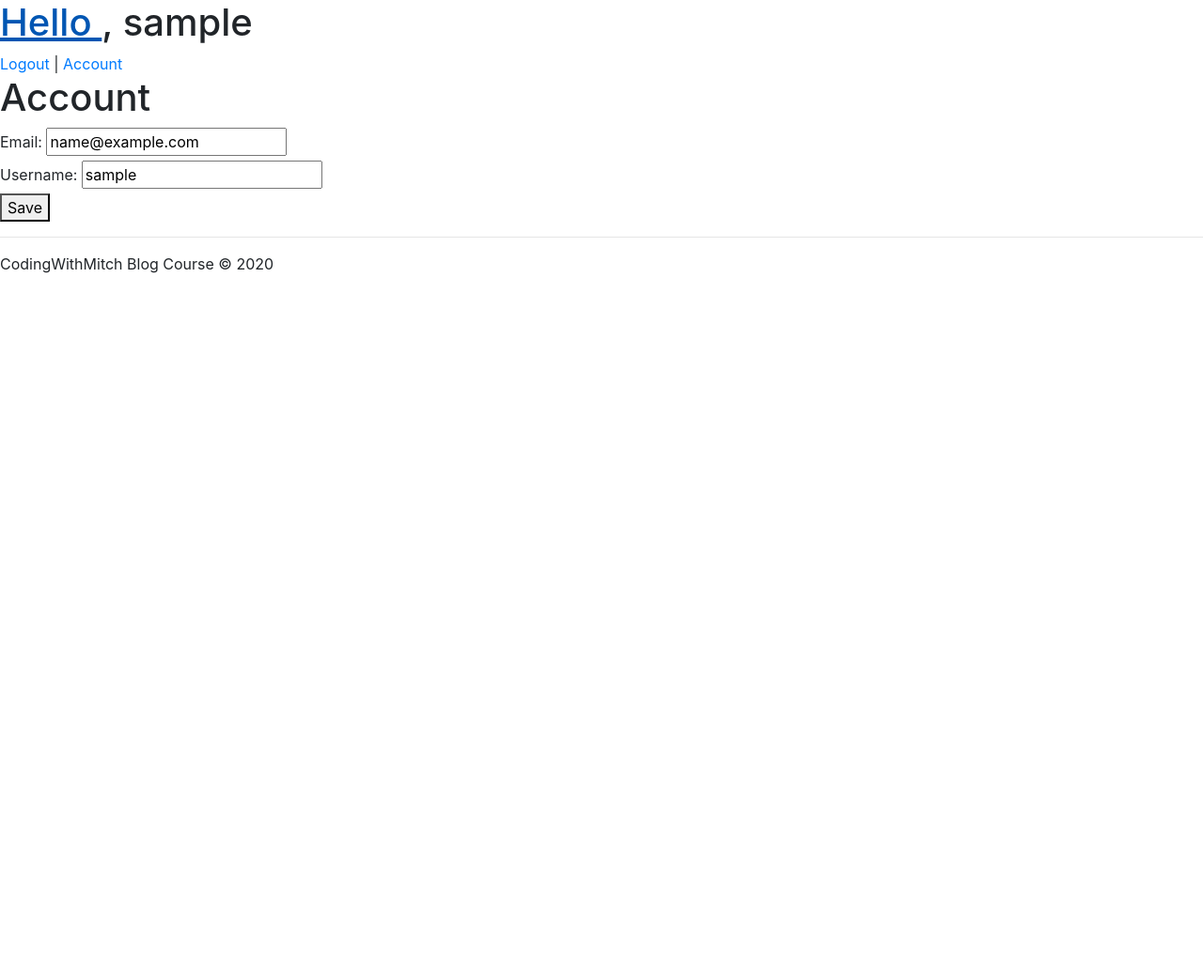
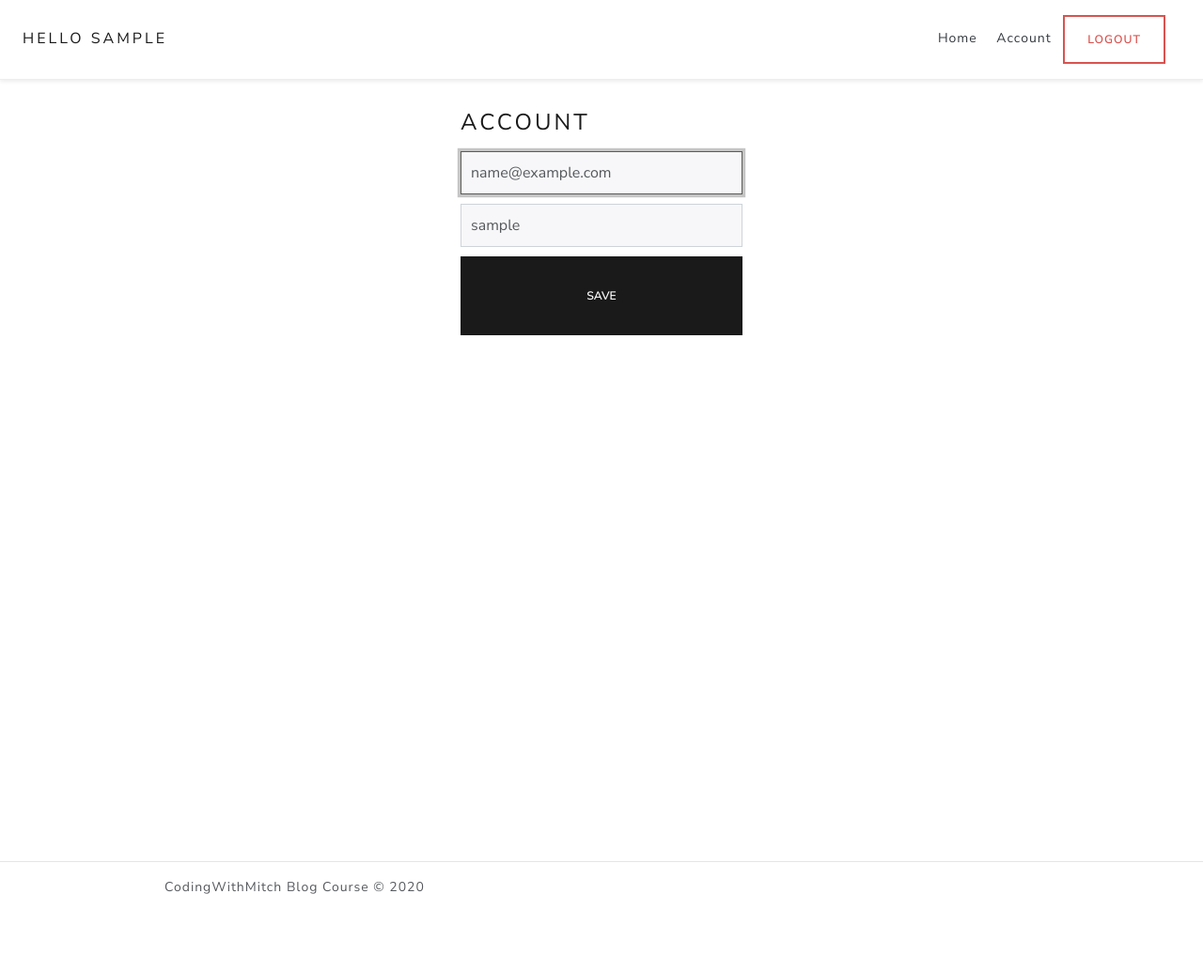
Before and after one commit to simransdsu/django.mysite, a Django app: page /account/ in a window 1280 px wide. Shown: the whole page at 94% size. Before the commit the page ends 291 px from the top, so only its background shows below. Run offline with Django 3.2, Linux system fonts and the light colour scheme; the visitor is signed in with stand-in values (Sample User, id 1); some libraries are stand-ins or nearby versions.

Commit message:
Added boostrap stylying to website and forms

```diff
--- a/account/templates/account/account.html
+++ b/account/templates/account/account.html
@@ -1,23 +1,61 @@
 {% extends 'base.html' %}
 
 {% block content %}
+<style>
+    .form-signin {
+  width: 100%;
+  max-width: 330px;
+  padding: 15px;
+  margin: auto;
+}
+.form-signin .checkbox {
+  font-weight: 400;
+}
+.form-signin .form-control {
+  position: relative;
+  box-sizing: border-box;
+  height: auto;
+  padding: 10px;
+  font-size: 16px;
+}
+.form-signin .form-control:focus {
+  z-index: 2;
+}
+.form-signin input[type="email"] {
+  margin-bottom: 10px;
+  border-bottom-right-radius: 0;
+  border-bottom-left-radius: 0;
+}
 
-    <h1>Account</h1>
-    <form method="POST">
+.form-signin input[type="text"] {
+  margin-bottom: 10px;
+  border-bottom-right-radius: 0;
+  border-bottom-left-radius: 0;
+}
+
+.form-signin input[type="password"] {
+  margin-bottom: 10px;
+  border-top-left-radius: 0;
+  border-top-right-radius: 0;
+}
+    </style>
+
+    <form class="form-signin" method="POST">
         {% csrf_token %}
+        <h1 class="h3 mb-3 font-weight-normal">Account</h1>
+
+        <input type="email" name="email" id="inputEmail" class="form-control" placeholder="Email"
+               value="{{ account_form.initial.email }}"
+               required autofocus>
+
+        <input type="text" name="username" id="inputPassword" class="form-control" placeholder="Username"
+               value="{{ account_form.initial.username }}"
+               required>
 
         {% for field in account_form %}
-            {{ field.label_tag }}
-            {{ field }}
-
-            {% if field.help_text %}
-                <small style="color: grey;">{{ field.help_text }}</small>
-            {% endif %}
-        <br />
-        {% endfor %}
-
-        {% for error in field.error %}
-            <small style="color: red;">{{ error }}</small>
+            {% for error in field.error %}
+                <small style="color: red;">{{ error }}</small>
+            {% endfor %}
         {% endfor %}
 
         {% if account_form.non_field_errors %}
@@ -26,7 +64,8 @@
             </div>
         {% endif %}
 
-        <button type="submit">Save</button>
+        <button class="btn btn-lg btn-primary btn-block" type="submit">Save</button>
     </form>
 
+
 {% endblock content %}
--- a/account/views.py
+++ b/account/views.py
@@ -77,10 +77,7 @@ def __submit_registration_form(request, form):
     form.save()
     email = form.cleaned_data.get("email")
     raw_password = form.cleaned_data.get("password1")
-    print(email)
-    print(raw_password)
     account = authenticate(email=email, password=raw_password)
-    print(account)
     login(request, account)
 
 
--- a/templates/base.html
+++ b/templates/base.html
@@ -5,18 +5,26 @@
     <meta name="viewport"
           content="width=device-width, user-scalable=no, initial-scale=1.0, maximum-scale=1.0, minimum-scale=1.0">
     <meta http-equiv="X-UA-Compatible" content="ie=edge">
-    <link rel="stylesheet" href="https://stackpath.bootstrapcdn.com/bootstrap/4.5.2/css/bootstrap.min.css"
-          integrity="sha384-JcKb8q3iqJ61gNV9KGb8thSsNjpSL0n8PARn9HuZOnIxN0hoP+VmmDGMN5t9UJ0Z"
-          crossorigin="anonymous">
+    <link rel="stylesheet" href="https://stackpath.bootstrapcdn.com/bootswatch/4.5.2/lux/bootstrap.min.css" integrity="sha384-9+PGKSqjRdkeAU7Eu4nkJU8RFaH8ace8HGXnkiKMP9I9Te0GJ4/km3L1Z8tXigpG" crossorigin="anonymous">
     <title>My Site</title>
 </head>
 <body>
 
     {% include 'snippets/header.html' %}
 
-    {% block content %}
-    {#    MAIN CONTENT GOES HERE   #}
-    {% endblock content%}
+
+    {#  Body    #}
+    <style >
+        .main {
+           min-height: 100vh;
+            height: 100%;
+        }
+    </style>
+    <div class="main">
+        {% block content %}
+        {% endblock content%}
+    </div>
+    {#  END Body  #}
 
     {% include 'snippets/footer.html' %}
 </body>
--- a/templates/snippets/footer.html
+++ b/templates/snippets/footer.html
@@ -1,7 +1,14 @@
- <footer>
-     <hr>
-     <p>CodingWithMitch Blog Course &copy; 2020</p>
- </footer>
+<style>
+    .footer {
+        min-height: 100px;
+    }
+</style>
+
+<hr>
+<div class="d-flex flex-row-align-items center footer">
+    <p class="container">CodingWithMitch Blog Course &copy; 2020</p>
+</div>
+
 
  <script src="https://code.jquery.com/jquery-3.5.1.slim.min.js" integrity="sha384-DfXdz2htPH0lsSSs5nCTpuj/zy4C+OGpamoFVy38MVBnE+IbbVYUew+OrCXaRkfj" crossorigin="anonymous"></script>
  <script src="https://cdn.jsdelivr.net/npm/popper.js@1.16.1/dist/umd/popper.min.js" integrity="sha384-9/reFTGAW83EW2RDu2S0VKaIzap3H66lZH81PoYlFhbGU+6BZp6G7niu735Sk7lN" crossorigin="anonymous"></script>
--- a/templates/snippets/header.html
+++ b/templates/snippets/header.html
@@ -1,10 +1,43 @@
 <header>
-    {% if request.user.is_authenticated %}
-        <h1><a href="{% url 'home' %}">Hello </a>, {{ request.user.username }}</h1>
-        <a href="{% url 'logout' %}">Logout</a> |
-        <a href="{% url 'account' %}">Account</a>
-    {% else %}
-        <h1><a href="{% url 'home' %}">Hello</a></h1>
-        <a href="{% url 'register' %}">Register</a> | <a href="{% url 'login' %}">Login</a>
-    {% endif %}
+    <style>
+        @media (min-width: 768px) {
+            html {
+                font-size: 16px;
+            }
+        }
+
+        .container {
+            max-width: 960px;
+        }
+
+        .pricing-header {
+            max-width: 700px;
+        }
+
+        .card-deck .card {
+            min-width: 220px;
+        }
+    </style>
+
+    <div class="d-flex flex-column flex-md-row align-items-center p-3 px-md-4 mb-3 bg-white border-bottom shadow-sm">
+
+        <h5 class="my-0 mr-md-auto font-weight-normal">
+            Hello
+            {% if request.user.is_authenticated %}
+                <a href="{% url 'home' %}">{{ request.user.username }} </a>
+            {% endif %}
+        </h5>
+
+        <nav class="my-2 my-md-0 mr-md-3">
+            {% if request.user.is_authenticated %}
+                <a class="p-2 text-dark" href="{% url 'home' %}">Home</a>
+                <a class="p-2 text-dark" href="{% url 'account' %}">Account</a>
+                <a class="btn btn-outline-danger" href="{% url 'logout' %}">Logout</a>
+            {% else %}
+                <a class="btn btn-outline-primary" href="{% url 'register' %}">Register</a>
+                <a class="btn btn-outline-primary" href="{% url 'login' %}">Login</a>
+            {% endif %}
+
+        </nav>
+    </div>
 </header>
```
Also changed, not shown: account/templates/account/login.html (+42 -13 lines), account/templates/account/register.html (+56 -11 lines), personal/templates/personal/home.html (+30 -7 lines).
